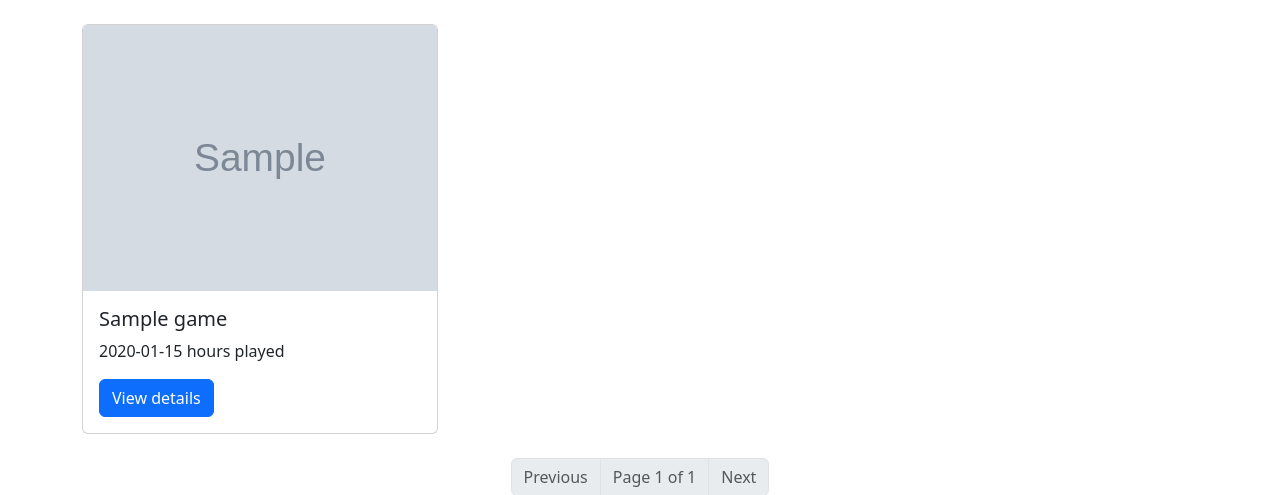
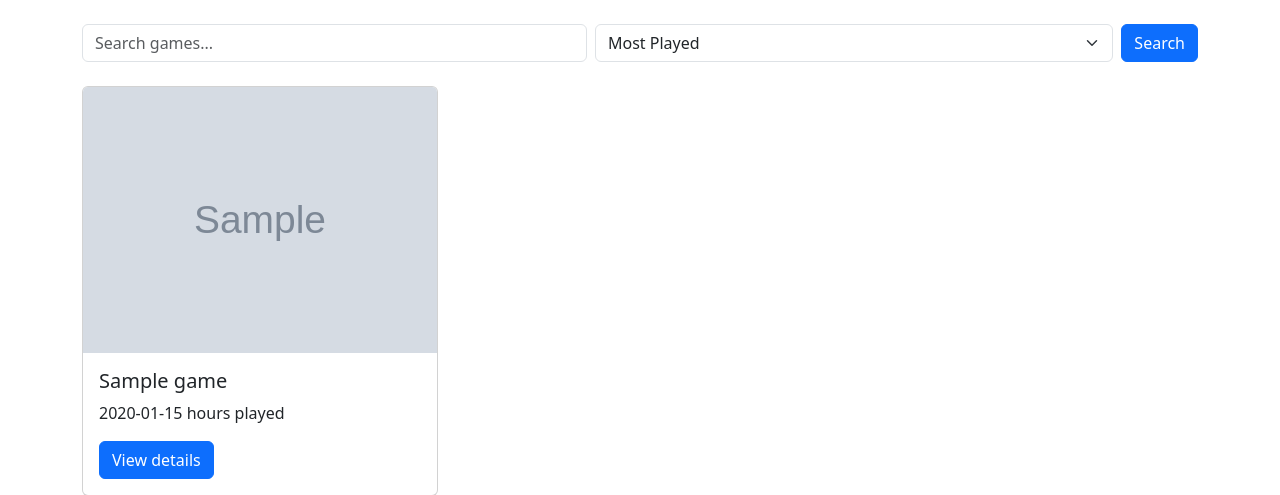
Before and after one commit to genetickid/continuum, a Django app: template games/templates/games/game_list.html in a window 1280 px wide. Shown: the part 56-551 px from the top of the page. Run offline with Django 4.2, Linux system fonts and the light colour scheme; the template is opened without the code that fills it: most values are stand-ins (such as "Sample title", 1, 10 or a date in 2020); grey boxes marked "Sample" are stand-in pictures.

Commit message:
Add search and filters to the game list

```diff
--- a/games/templates/games/game_list.html
+++ b/games/templates/games/game_list.html
@@ -3,6 +3,16 @@
 {% block title %}Steam Library{% endblock %}
 
 {% block content %}
+    <form method="get" class="d-flex mb-4 align-items-center gap-2">
+        <input name="q" value="{{ search_query }}" class="form-control" type="search" placeholder="Search games...">
+        <select name="order_by" class="form-select">
+            <option value="playtime_desc" {% if order_by == 'playtime_desc' %}selected{% endif %}>Most Played</option>
+            <option value="playtime_asc" {% if order_by == 'playtime_asc' %}selected{% endif %}>Least Played</option>
+            <option value="name" {% if order_by == 'name' %}selected{% endif %}>Name A-Z</option>
+            <option value="last_played" {% if order_by == 'last_played' %}selected{% endif %}>Last Played</option>
+        </select>
+        <button type="submit" class="btn btn-primary">Search</button>
+    </form>
     <div class="row g-4">
         {% for game in games %}
             <div class="col-md-4">
@@ -25,7 +35,7 @@
         <ul class="pagination justify-content-center">
             {% if page_obj.has_previous %}
                 <li class="page-item">
-                    <a class="page-link" href="?page={{ page_obj.previous_page_number }}">Previous</a>
+                    <a class="page-link" href="?page={{ page_obj.previous_page_number }}&q={{ search_query }}&order_by={{ order_by }}">Previous</a>
                 </li>
             {% else %}
                 <li class="page-item disabled">
@@ -39,7 +49,7 @@
             </li>
             {% if page_obj.has_next %}
                 <li class="page-item">
-                    <a class="page-link" href="?page={{ page_obj.next_page_number }}">Next</a>
+                    <a class="page-link" href="?page={{ page_obj.next_page_number }}&q={{ search_query }}&order_by={{ order_by }}">Next</a>
                 </li>
             {% else %}
                 <li class="page-item disabled">
```
Also changed, not shown: games/views.py (+32 -0 lines).
